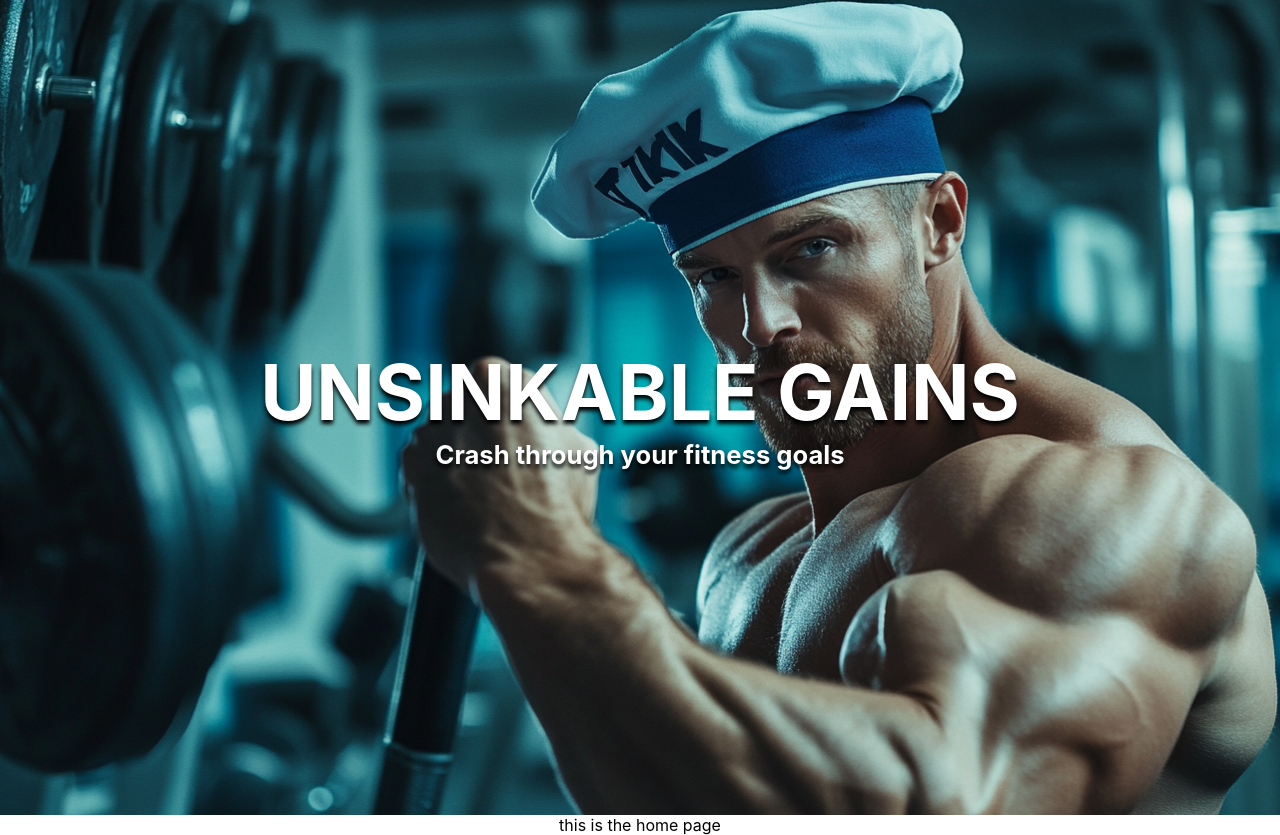
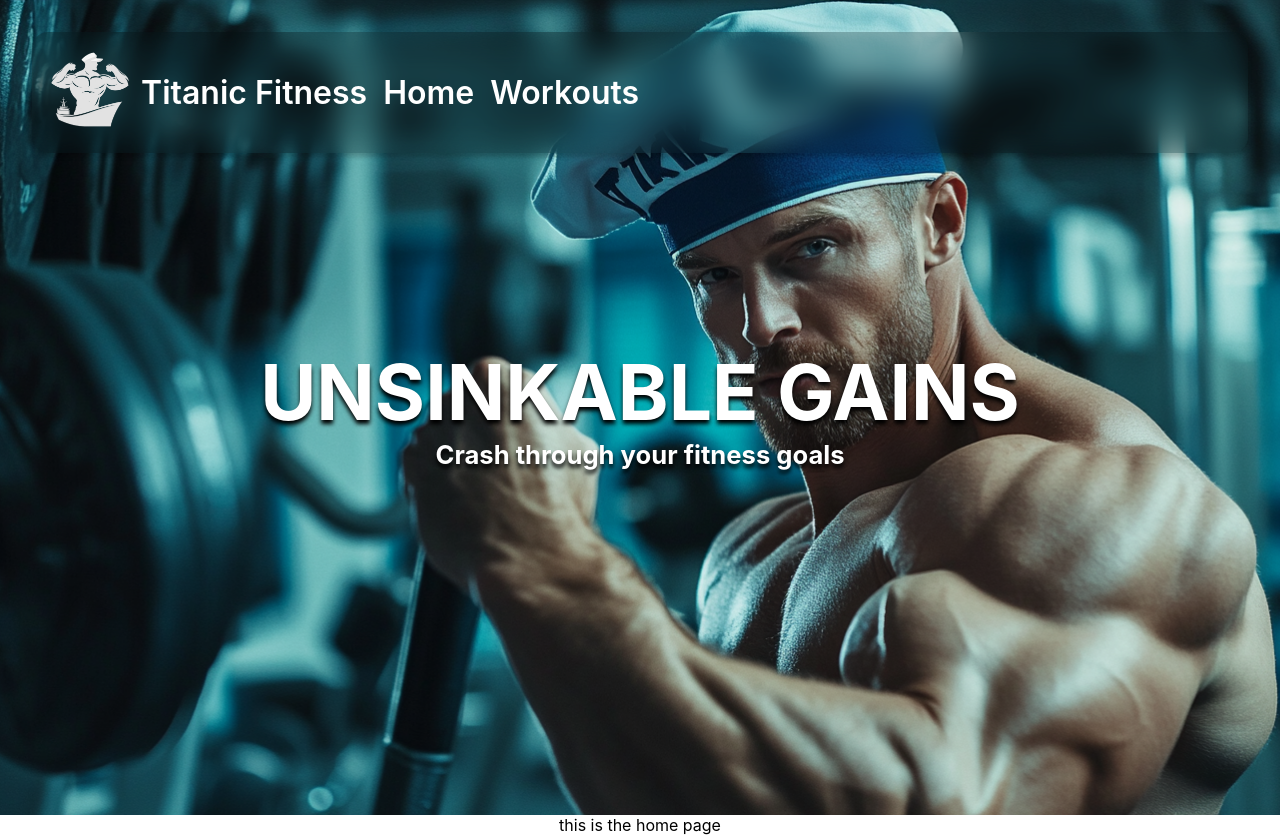
Before and after one commit to Maciej-Clanet/titanic_fitness_frontend_v2, a React (Create React App) app: page / in a window 1280 px wide. Built offline with nearby package versions, Linux system fonts and the light colour scheme.

Commit message:
Header, logo, nav links

```diff
--- a/src/App.js
+++ b/src/App.js
@@ -1,10 +1,12 @@
 import logo from './logo.svg';
 import './App.css';
 import Pages from './Pages';
+import DesktopHeader from "./Components/DesktopHeader/DesktopHeader"
 
 function App() {
   return (
     <div className="App">
+      <DesktopHeader/>
       <Pages/>
     </div>
   );
--- /dev/null
+++ b/src/Components/DesktopHeader/DesktopHeader.css
@@ -0,0 +1,18 @@
+#desktop-header{
+    position: fixed;
+    top: 32px;
+    left: 32px;
+    right: 32px;
+
+    display: flex;
+    gap: 16px;
+    align-items: center;
+
+    background-color: rgba(0,0,0,0.2);
+    border-radius: 16px;
+    backdrop-filter: blur(16px);
+
+    padding: 16px;
+
+    box-shadow: 0px 4px 4px rgba(0,0,0,0.2);
+}
--- /dev/null
+++ b/src/Components/DesktopHeader/DesktopHeader.js
@@ -0,0 +1,13 @@
+import "./DesktopHeader.css"
+import Logo from "../Logo/Logo"
+import NavLink from "../NavLink/NavLink"
+
+export default function DesktopHeader(){
+    return(
+        <header id="desktop-header">
+            <Logo/>
+            <NavLink text="Home" path="/"/>
+            <NavLink text="Workouts" path="/Workouts"/>
+        </header>
+    )
+}
--- /dev/null
+++ b/src/Components/Logo/Logo.css
@@ -0,0 +1,17 @@
+#logo{
+    display: flex;
+    gap: 8px;
+    align-items: center;
+    color: white;
+}
+
+#logo > h1{
+    font-weight: 600;
+}
+
+#logo-container{
+    width: 85px;
+}
+#logo-container > img{
+    width: 100%;
+}
--- /dev/null
+++ b/src/Components/Logo/Logo.js
@@ -0,0 +1,14 @@
+import "./Logo.css"
+import LogoImage from "../../Assets/images/Logo.png"
+
+export default function Logo(){
+
+    return(
+        <div id="logo">
+            <div id="logo-container">
+                <img src={LogoImage} alt="titanic fitness logo"/>
+            </div>
+            <h1>Titanic Fitness</h1>
+        </div>
+    )
+}
--- /dev/null
+++ b/src/Components/NavLink/NavLink.css
@@ -0,0 +1,10 @@
+.nav-link{
+    font-size: 32px;
+    color: white;
+    font-weight: 600;
+
+    text-decoration: none;
+}
+.nav-link:hover{
+    color: var(--primary-color);
+}
--- /dev/null
+++ b/src/Components/NavLink/NavLink.js
@@ -0,0 +1,8 @@
+import "./NavLink.css"
+
+export default function NavLink({text, path}){
+
+    return(
+        <a className="nav-link" href={path}>{text}</a>
+    )
+}
```
Also changed, not shown: src/Components/Footer/Footer.js (added, +9 -0 lines), src/Components/Footer/Footer.css (added).
